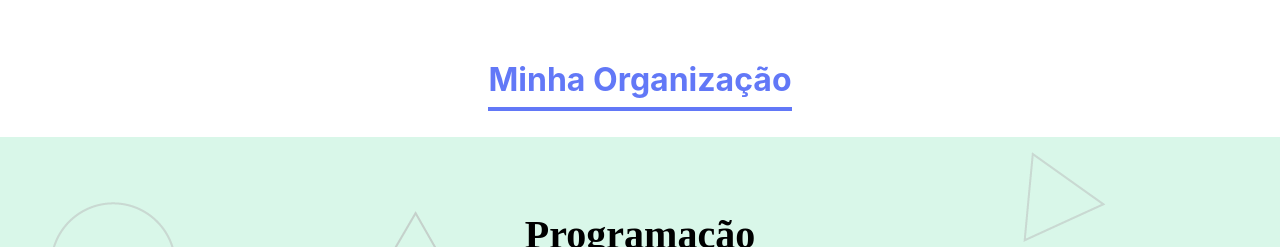
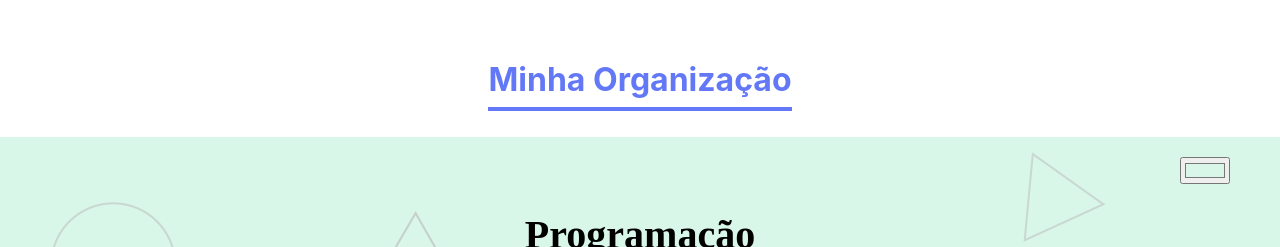
Before and after one commit to cMatheusBRibeiro/organo, a React (Create React App) app in the folder organo/: page / in a window 1280 px wide. Shown: the part 1500-1747 px from the top of the page. Built offline with nearby package versions, Linux system fonts and the light colour scheme.

Commit message:
#FEAT: Adicionado mudança da cor secundária dos times

```diff
--- a/organo/src/App.js
+++ b/organo/src/App.js
@@ -8,7 +8,7 @@ import { SpeedInsights } from '@vercel/speed-insights/react';
 import Mock from "./Mock";
 
 function App() {
-  const times = [
+  const [times, setTimes] = useState([
     {
       nome: "Programação",
       corPrimaria: "#57C278",
@@ -44,7 +44,7 @@ function App() {
       corPrimaria: "#FF8A29",
       corSecundaria: "#FFEEDF"
     },
-  ];
+  ]);
 
   const [colaboradores, setColaboradores] = useState(Mock(times));
 
@@ -54,6 +54,15 @@ function App() {
 
   const aoDeletarColaborador = (colaborador) => {
     console.log(colaborador);
+  }
+
+  const mudarCorSecundariaDoTime = (cor, nome) => {
+    setTimes(times.map((time) => {
+      if (time.nome === nome) {
+        time.corSecundaria = cor;
+      }
+      return time;
+    }));
   }
 
   return (
@@ -71,6 +80,7 @@ function App() {
             time={time}
             colaboradores={colaboradores.filter((colaborador) => colaborador.time === time.nome)}
             aoDeletarColaborador={(colaborador) => aoDeletarColaborador(colaborador)}
+            mudarCorSecundaria={(cor, nome) => mudarCorSecundariaDoTime(cor, nome)}
           />
         )}
       </section>
--- a/organo/src/componentes/Time/Time.css
+++ b/organo/src/componentes/Time/Time.css
@@ -1,4 +1,5 @@
 .time {
+    position: relative;
     text-align: center;
     padding-top: 34px;
     padding-bottom: 40px;
@@ -20,3 +21,9 @@
     gap: 24px;
     margin-top: 38px;
 }
+
+.time .input-cor {
+    position: absolute;
+    top: 20px;
+    right: 50px;
+}
--- a/organo/src/componentes/Time/index.js
+++ b/organo/src/componentes/Time/index.js
@@ -1,13 +1,19 @@
 import Colaborador from "../Colaborador";
 import "./Time.css";
 
-const Time = ({time, colaboradores, aoDeletarColaborador}) => {
+const Time = ({ time, colaboradores, aoDeletarColaborador, mudarCorSecundaria }) => {
     const cssSecaoDoTime = { backgroundColor: time.corSecundaria };
     const cssNomeDoTime = { borderColor: time.corPrimaria };
 
     return (
         colaboradores.length > 0 &&
         <section className="time" style={cssSecaoDoTime}>
+            <input
+                onChange={(evento) => mudarCorSecundaria(evento.target.value, time.nome)}
+                value={time.corSecundaria}
+                type="color"
+                className="input-cor"
+            />
             <h3 style={cssNomeDoTime}>{time.nome}</h3>
             <div className="colaboradores">
                 {colaboradores.map((colaborador) =>
```
